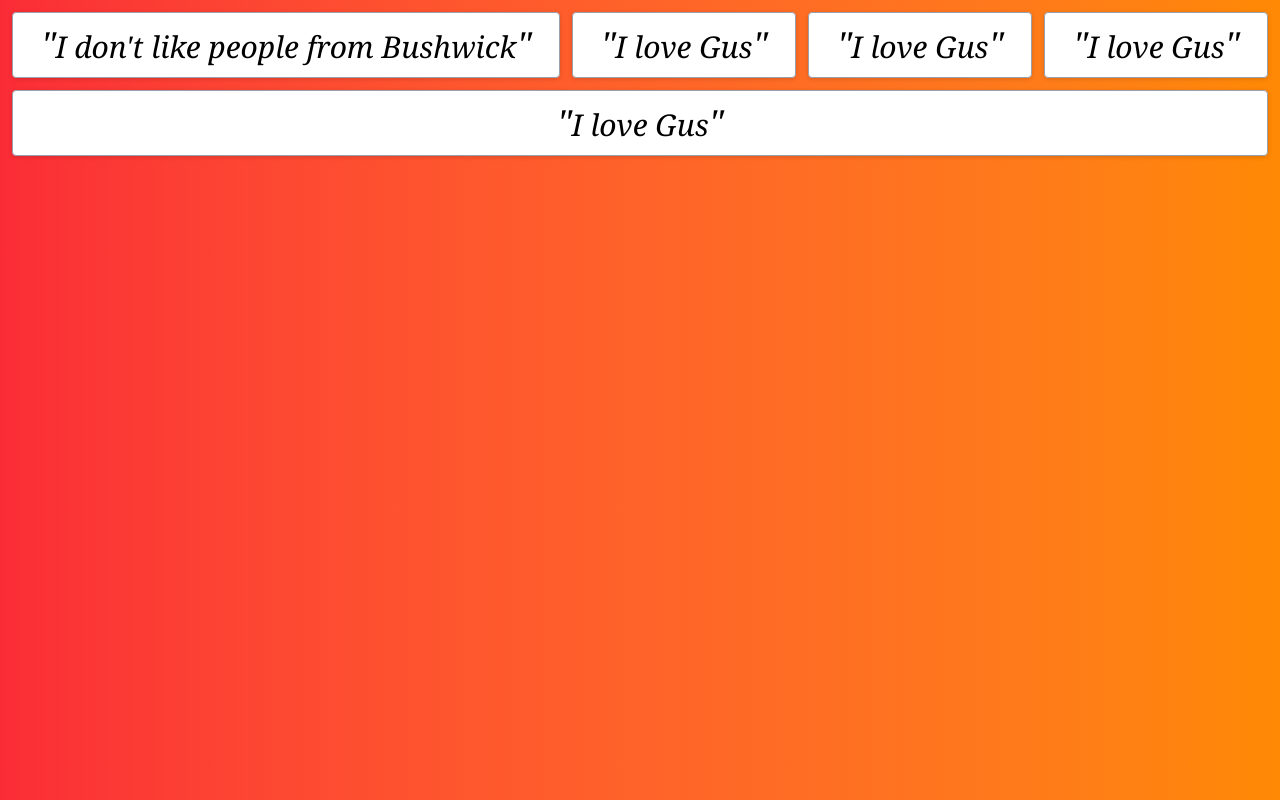
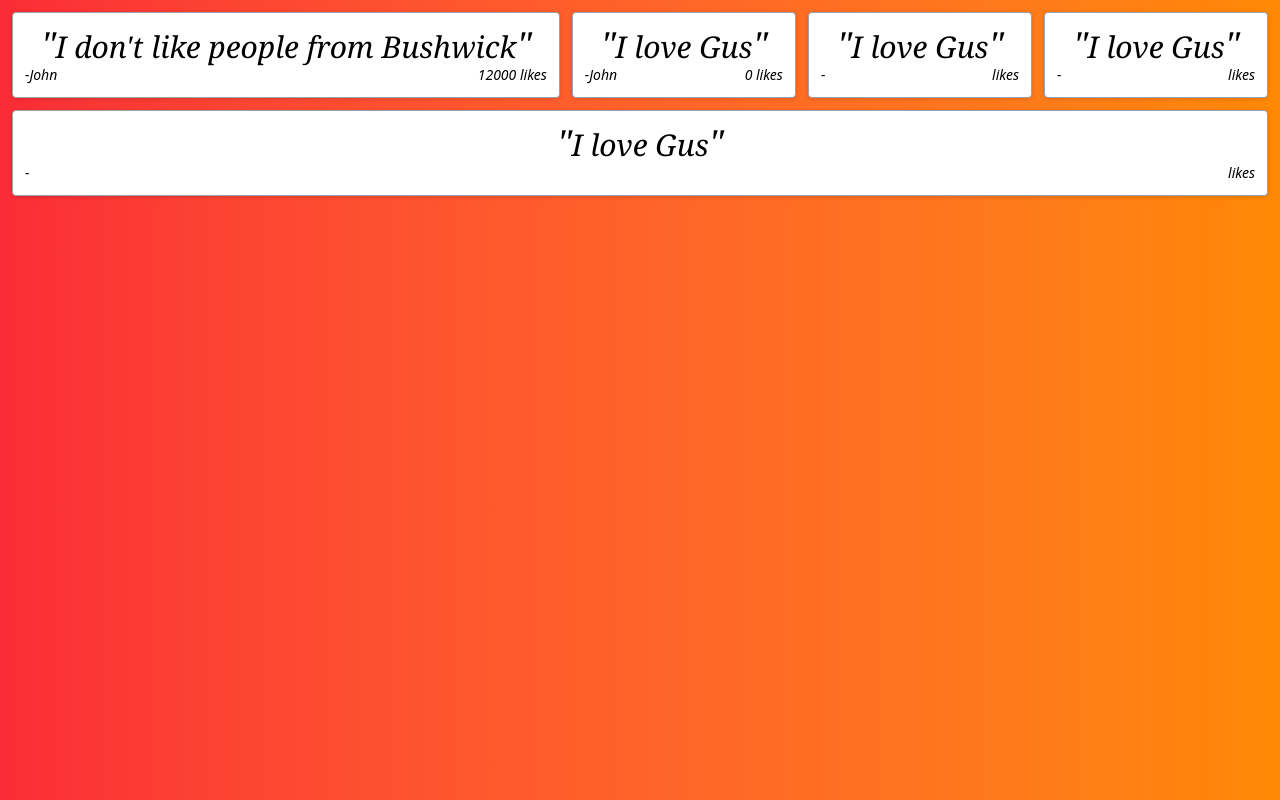
Before and after one commit to JohnSwiftC/bubble, a React (Vite) app: page / in a window 1280 px wide. Built offline with nearby package versions, Linux system fonts and the light colour scheme.

Commit message:
add props, names, likes, styling etc

```diff
--- a/src/App.jsx
+++ b/src/App.jsx
@@ -10,8 +10,8 @@ function App() {
     <>
       <div className="w-screen h-screen bg-gradient-to-r from-red-500 to-orange-400 p-3">
         <div className="flex flex-wrap gap-3">
-          <Quote text="I don't like people from Bushwick"/>
-          <Quote text="I love Gus"/>
+          <Quote text="I don't like people from Bushwick" name="John" likes={12000}/>
+          <Quote text="I love Gus" name="John" likes={0}/>
           <Quote text="I love Gus"/>
           <Quote text="I love Gus"/>
           <Quote text="I love Gus"/>
--- a/src/comps/Quote.jsx
+++ b/src/comps/Quote.jsx
@@ -6,6 +6,14 @@ const Quote = (props) => {
                 <span className="text-4xl text-black font-serif italic">"</span>
                 <span className="text-3xl text-black font-serif italic">{props.text}</span>
                 <span className="text-4xl text-black font-serif italic">"</span>
+                <div className="flex flex-row justify-between">
+                    <p className="text-black italic text-sm">
+                        -{props.name}
+                    </p>
+                    <p className="text-black italic text-sm">
+                        {props.likes} likes
+                    </p>
+                </div>
             </div>
         </>
     )
```
